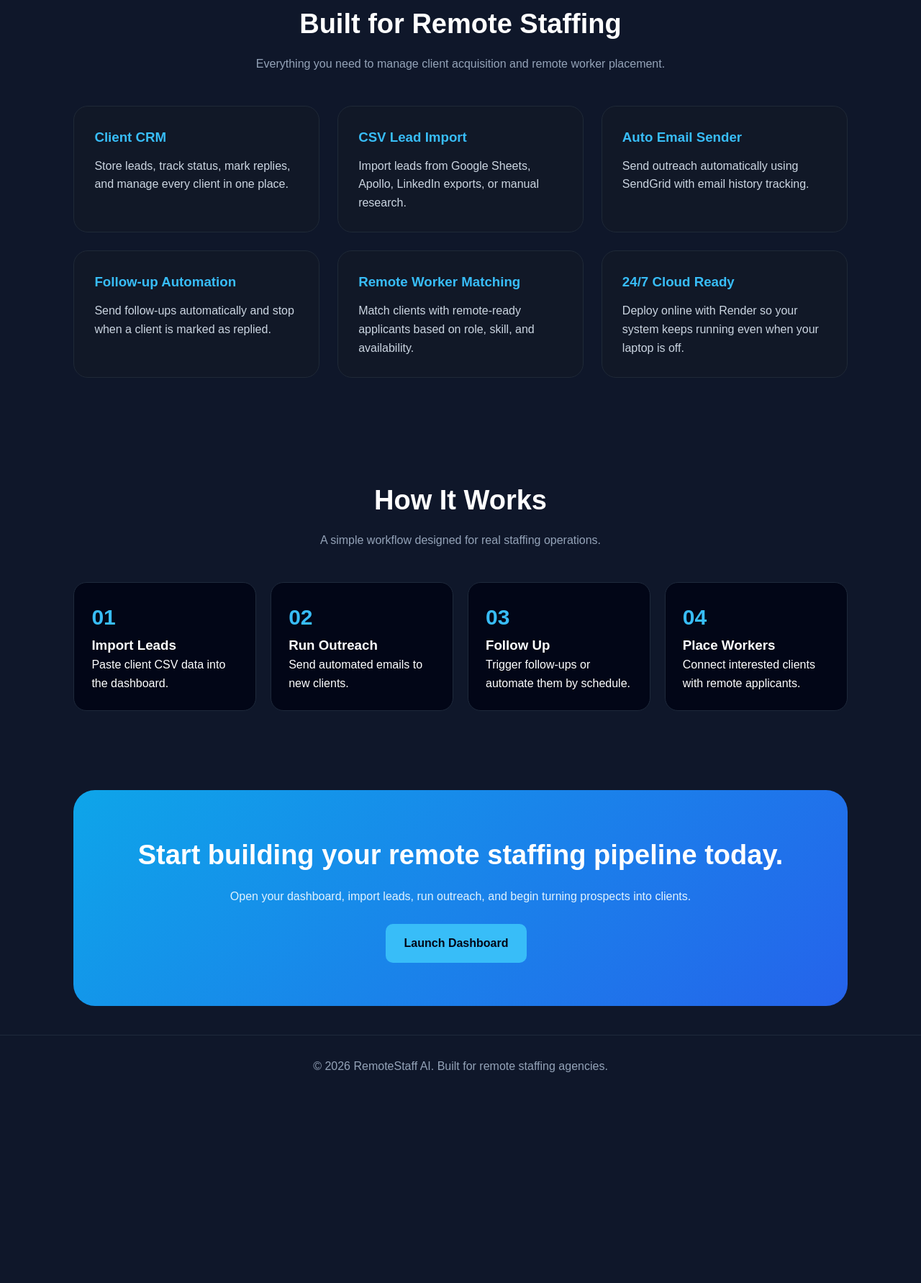
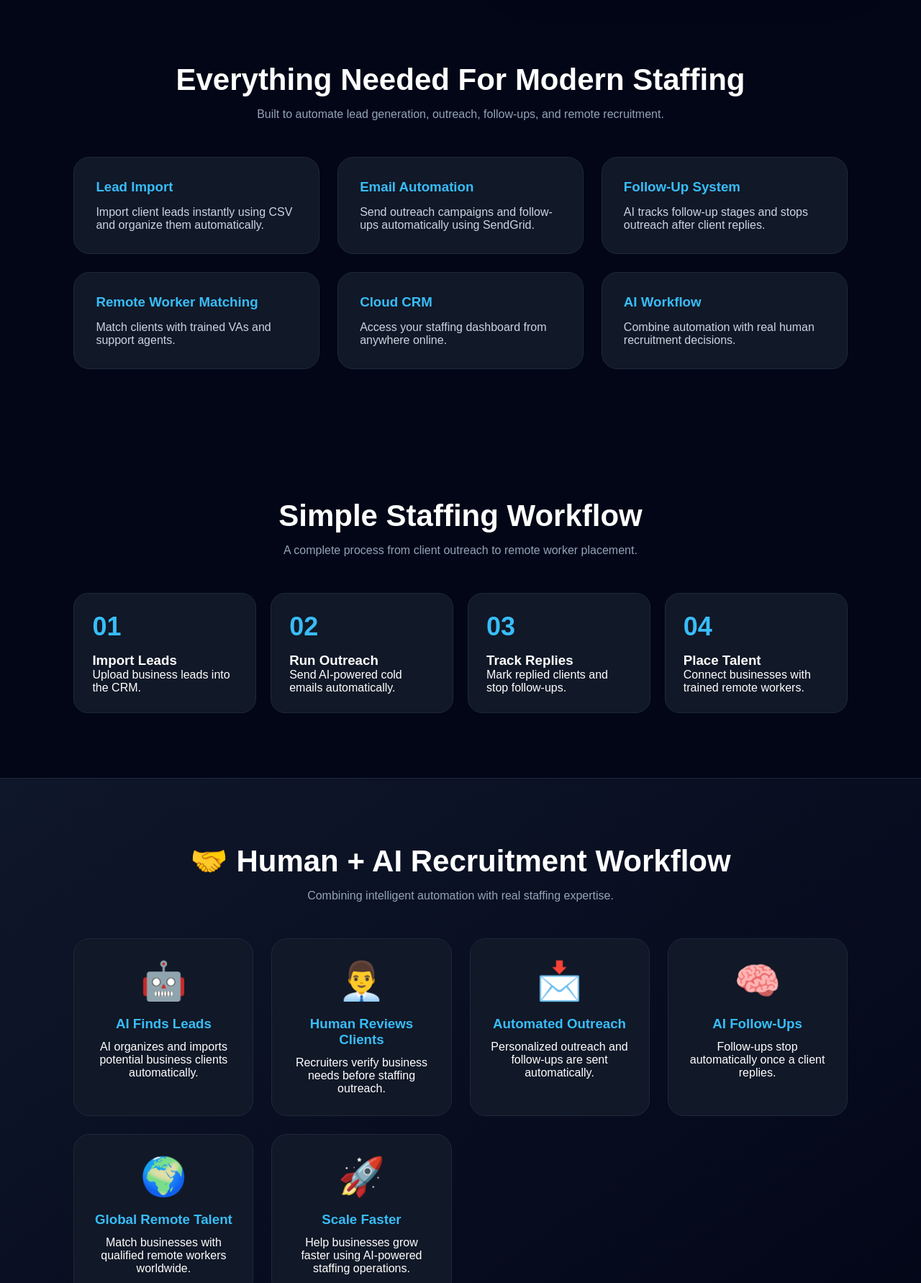
Before and after one commit to remotework2026/remote-staffing-ai, a website: page landing.html in a window 1280 px wide. Shown: the part 1017-2800 px from the top of the page at 72% size. Before the commit the page ends 2541 px from the top, so only its background shows below. Drawn offline with Linux system fonts and the light colour scheme.

Commit message:
Add files via upload

```diff
--- a/landing.html
+++ b/landing.html
@@ -2,340 +2,518 @@
 <html lang="en">
 <head>
   <meta charset="UTF-8" />
-  <meta name="viewport" content="width=device-width, initial-scale=1.0" />
-  <title>Remote Staffing AI Agent</title>
+  <meta name="viewport" content="width=device-width, initial-scale=1.0"/>
+  <title>RemoteStaff AI</title>
 
   <style>
-    * {
-      margin: 0;
-      padding: 0;
-      box-sizing: border-box;
-      font-family: Arial, sans-serif;
+
+    *{
+      margin:0;
+      padding:0;
+      box-sizing:border-box;
+      font-family:Arial,sans-serif;
     }
 
-    body {
-      background: #0f172a;
-      color: white;
-      line-height: 1.6;
+    body{
+      background:#020617;
+      color:white;
+      overflow-x:hidden;
     }
 
-    header {
-      padding: 25px 8%;
-      display: flex;
-      justify-content: space-between;
-      align-items: center;
+    header{
+      display:flex;
+      justify-content:space-between;
+      align-items:center;
+      padding:25px 8%;
+      position:sticky;
+      top:0;
+      background:rgba(2,6,23,0.95);
+      backdrop-filter:blur(10px);
+      z-index:100;
+      border-bottom:1px solid #1e293b;
     }
 
-    .logo {
-      font-size: 24px;
-      font-weight: bold;
-      color: #38bdf8;
+    .logo{
+      font-size:26px;
+      font-weight:bold;
+      color:#38bdf8;
     }
 
-    nav a {
-      color: white;
-      margin-left: 25px;
-      text-decoration: none;
-      opacity: 0.85;
+    nav a{
+      color:white;
+      text-decoration:none;
+      margin-left:25px;
+      opacity:0.85;
     }
 
-    .hero {
-      padding: 90px 8%;
-      display: grid;
-      grid-template-columns: 1.1fr 0.9fr;
-      gap: 50px;
-      align-items: center;
+    nav a:hover{
+      color:#38bdf8;
     }
 
-    .hero h1 {
-      font-size: 56px;
-      line-height: 1.1;
-      margin-bottom: 25px;
+    .hero{
+      min-height:90vh;
+      display:grid;
+      grid-template-columns:1.1fr 0.9fr;
+      align-items:center;
+      padding:80px 8%;
+      gap:60px;
     }
 
-    .hero span {
-      color: #38bdf8;
+    .hero h1{
+      font-size:64px;
+      line-height:1.1;
+      margin-bottom:25px;
     }
 
-    .hero p {
-      font-size: 19px;
-      color: #cbd5e1;
-      margin-bottom: 30px;
+    .hero span{
+      color:#38bdf8;
     }
 
-    .btn {
-      display: inline-block;
-      background: #38bdf8;
-      color: #020617;
-      padding: 14px 26px;
-      border-radius: 10px;
-      text-decoration: none;
-      font-weight: bold;
-      margin-right: 12px;
+    .hero p{
+      color:#cbd5e1;
+      font-size:20px;
+      margin-bottom:30px;
+      max-width:650px;
     }
 
-    .btn.secondary {
-      background: transparent;
-      color: white;
-      border: 1px solid #334155;
+    .btn{
+      display:inline-block;
+      padding:15px 28px;
+      border-radius:12px;
+      text-decoration:none;
+      font-weight:bold;
+      margin-right:15px;
+      transition:0.3s;
     }
 
-    .panel {
-      background: linear-gradient(145deg, #1e293b, #020617);
-      padding: 30px;
-      border-radius: 24px;
-      border: 1px solid #334155;
-      box-shadow: 0 25px 80px rgba(0,0,0,0.35);
+    .btn.primary{
+      background:#38bdf8;
+      color:#020617;
     }
 
-    .metric {
-      background: #020617;
-      padding: 18px;
-      border-radius: 16px;
-      margin-bottom: 15px;
-      border: 1px solid #1e293b;
+    .btn.secondary{
+      border:1px solid #334155;
+      color:white;
     }
 
-    .metric strong {
-      color: #38bdf8;
-      font-size: 26px;
+    .btn:hover{
+      transform:translateY(-3px);
     }
 
-    section {
-      padding: 70px 8%;
+    .hero-card{
+      background:linear-gradient(145deg,#111827,#020617);
+      border:1px solid #1e293b;
+      border-radius:28px;
+      padding:35px;
+      box-shadow:0 30px 80px rgba(0,0,0,0.35);
     }
 
-    .section-title {
-      text-align: center;
-      margin-bottom: 45px;
+    .metric{
+      background:#020617;
+      padding:20px;
+      border-radius:18px;
+      margin-bottom:15px;
+      border:1px solid #1e293b;
     }
 
-    .section-title h2 {
-      font-size: 38px;
-      margin-bottom: 12px;
+    .metric h3{
+      color:#38bdf8;
+      font-size:32px;
+      margin-bottom:5px;
     }
 
-    .section-title p {
-      color: #94a3b8;
+    section{
+      padding:90px 8%;
     }
 
-    .grid {
-      display: grid;
-      grid-template-columns: repeat(3, 1fr);
-      gap: 25px;
+    .section-title{
+      text-align:center;
+      margin-bottom:50px;
     }
 
-    .card {
-      background: #111827;
-      padding: 28px;
-      border-radius: 20px;
-      border: 1px solid #1f2937;
-      transition: 0.3s;
+    .section-title h2{
+      font-size:42px;
+      margin-bottom:15px;
     }
 
-    .card:hover {
-      transform: translateY(-6px);
-      border-color: #38bdf8;
+    .section-title p{
+      color:#94a3b8;
+      max-width:700px;
+      margin:auto;
     }
 
-    .card h3 {
-      color: #38bdf8;
-      margin-bottom: 12px;
+    .grid{
+      display:grid;
+      grid-template-columns:repeat(auto-fit,minmax(260px,1fr));
+      gap:25px;
     }
 
-    .card p {
-      color: #cbd5e1;
+    .card{
+      background:#111827;
+      padding:30px;
+      border-radius:22px;
+      border:1px solid #1e293b;
+      transition:0.3s;
     }
 
-    .steps {
-      display: grid;
-      grid-template-columns: repeat(4, 1fr);
-      gap: 20px;
+    .card:hover{
+      transform:translateY(-8px);
+      border-color:#38bdf8;
     }
 
-    .step {
-      background: #020617;
-      padding: 24px;
-      border-radius: 18px;
-      border: 1px solid #1e293b;
+    .card h3{
+      color:#38bdf8;
+      margin-bottom:15px;
     }
 
-    .step .num {
-      color: #38bdf8;
-      font-size: 30px;
-      font-weight: bold;
+    .card p{
+      color:#cbd5e1;
     }
 
-    .cta {
-      text-align: center;
-      background: linear-gradient(135deg, #0ea5e9, #2563eb);
-      border-radius: 30px;
-      padding: 60px 30px;
-      margin: 40px 8%;
+    .workflow{
+      display:grid;
+      grid-template-columns:repeat(auto-fit,minmax(220px,1fr));
+      gap:20px;
     }
 
-    .cta h2 {
-      font-size: 38px;
-      margin-bottom: 15px;
+    .step{
+      background:#111827;
+      padding:25px;
+      border-radius:20px;
+      border:1px solid #1e293b;
     }
 
-    .cta p {
-      max-width: 650px;
-      margin: 0 auto 25px;
-      color: #e0f2fe;
+    .step .num{
+      font-size:36px;
+      color:#38bdf8;
+      font-weight:bold;
+      margin-bottom:15px;
     }
 
-    footer {
-      text-align: center;
-      padding: 30px;
-      color: #94a3b8;
-      border-top: 1px solid #1e293b;
+    .ai-section{
+      background:linear-gradient(145deg,#0f172a,#020617);
+      border-top:1px solid #1e293b;
+      border-bottom:1px solid #1e293b;
     }
 
-    @media (max-width: 900px) {
-      .hero {
-        grid-template-columns: 1fr;
+    .ai-grid{
+      display:grid;
+      grid-template-columns:repeat(auto-fit,minmax(250px,1fr));
+      gap:25px;
+    }
+
+    .ai-card{
+      background:#111827;
+      padding:28px;
+      border-radius:22px;
+      border:1px solid #1e293b;
+      transition:0.3s;
+      text-align:center;
+    }
+
+    .ai-card:hover{
+      transform:translateY(-8px);
+      border-color:#38bdf8;
+    }
+
+    .avatar{
+      font-size:52px;
+      margin-bottom:18px;
+    }
+
+    .ai-card h3{
+      color:#38bdf8;
+      margin-bottom:12px;
+    }
+
+    .cta{
+      background:linear-gradient(135deg,#0ea5e9,#2563eb);
+      border-radius:32px;
+      padding:70px 40px;
+      text-align:center;
+      margin:40px 8%;
+    }
+
+    .cta h2{
+      font-size:42px;
+      margin-bottom:18px;
+    }
+
+    .cta p{
+      max-width:700px;
+      margin:auto;
+      margin-bottom:25px;
+      color:#dbeafe;
+    }
+
+    footer{
+      text-align:center;
+      padding:35px;
+      color:#94a3b8;
+      border-top:1px solid #1e293b;
+    }
+
+    @media(max-width:900px){
+
+      .hero{
+        grid-template-columns:1fr;
       }
 
-      .hero h1 {
-        font-size: 40px;
+      .hero h1{
+        font-size:44px;
       }
 
-      .grid,
-      .steps {
-        grid-template-columns: 1fr;
-      }
-
-      nav {
-        display: none;
+      nav{
+        display:none;
       }
     }
+
   </style>
 </head>
 
 <body>
 
 <header>
-  <div class="logo">RemoteStaff AI</div>
+
+  <div class="logo">
+    RemoteStaff AI
+  </div>
+
   <nav>
     <a href="#features">Features</a>
     <a href="#workflow">Workflow</a>
-    <a href="#contact">Start</a>
+    <a href="#ai">AI Staffing</a>
+    <a href="/index.html">Dashboard</a>
   </nav>
+
 </header>
 
 <section class="hero">
+
   <div>
-    <h1>Automate your <span>remote staffing agency</span> from lead to placement.</h1>
+
+    <h1>
+      AI-Powered <span>Remote Staffing</span> System
+    </h1>
+
     <p>
-      Find clients, import leads, send outreach, track follow-ups, and manage remote workers using one simple AI-powered staffing system.
+      Automate client outreach, follow-ups, remote worker matching, and staffing workflows using one modern AI recruitment platform.
     </p>
-    <a href="index.html" class="btn">Open Dashboard</a>
-    <a href="#features" class="btn secondary">See Features</a>
+
+    <a href="/index.html" class="btn primary">
+      Open Dashboard
+    </a>
+
+    <a href="#features" class="btn secondary">
+      Explore Features
+    </a>
+
   </div>
 
-  <div class="panel">
+  <div class="hero-card">
+
     <div class="metric">
-      <p>New Clients Imported</p>
-      <strong>128+</strong>
+      <h3>24/7</h3>
+      <p>Automated outreach and follow-up engine</p>
     </div>
+
     <div class="metric">
-      <p>Automated Emails Sent</p>
-      <strong>24/7</strong>
+      <h3>AI CRM</h3>
+      <p>Track leads, replies, and staffing pipelines</p>
     </div>
+
     <div class="metric">
-      <p>Follow-up Automation</p>
-      <strong>Active</strong>
+      <h3>Remote Ready</h3>
+      <p>Manage applicants and staffing globally</p>
     </div>
+
     <div class="metric">
-      <p>Remote Applicant Matching</p>
-      <strong>AI Ready</strong>
+      <h3>Cloud Hosted</h3>
+      <p>Accessible anywhere using Render deployment</p>
     </div>
+
   </div>
+
 </section>
 
 <section id="features">
+
   <div class="section-title">
-    <h2>Built for Remote Staffing</h2>
-    <p>Everything you need to manage client acquisition and remote worker placement.</p>
+    <h2>Everything Needed For Modern Staffing</h2>
+    <p>
+      Built to automate lead generation, outreach, follow-ups, and remote recruitment.
+    </p>
   </div>
 
   <div class="grid">
+
     <div class="card">
-      <h3>Client CRM</h3>
-      <p>Store leads, track status, mark replies, and manage every client in one place.</p>
+      <h3>Lead Import</h3>
+      <p>
+        Import client leads instantly using CSV and organize them automatically.
+      </p>
     </div>
 
     <div class="card">
-      <h3>CSV Lead Import</h3>
-      <p>Import leads from Google Sheets, Apollo, LinkedIn exports, or manual research.</p>
+      <h3>Email Automation</h3>
+      <p>
+        Send outreach campaigns and follow-ups automatically using SendGrid.
+      </p>
     </div>
 
     <div class="card">
-      <h3>Auto Email Sender</h3>
-      <p>Send outreach automatically using SendGrid with email history tracking.</p>
-    </div>
-
-    <div class="card">
-      <h3>Follow-up Automation</h3>
-      <p>Send follow-ups automatically and stop when a client is marked as replied.</p>
+      <h3>Follow-Up System</h3>
+      <p>
+        AI tracks follow-up stages and stops outreach after client replies.
+      </p>
     </div>
 
     <div class="card">
       <h3>Remote Worker Matching</h3>
-      <p>Match clients with remote-ready applicants based on role, skill, and availability.</p>
+      <p>
+        Match clients with trained VAs and support agents.
+      </p>
     </div>
 
     <div class="card">
-      <h3>24/7 Cloud Ready</h3>
-      <p>Deploy online with Render so your system keeps running even when your laptop is off.</p>
+      <h3>Cloud CRM</h3>
+      <p>
+        Access your staffing dashboard from anywhere online.
+      </p>
     </div>
+
+    <div class="card">
+      <h3>AI Workflow</h3>
+      <p>
+        Combine automation with real human recruitment decisions.
+      </p>
+    </div>
+
   </div>
+
 </section>
 
 <section id="workflow">
+
   <div class="section-title">
-    <h2>How It Works</h2>
-    <p>A simple workflow designed for real staffing operations.</p>
+    <h2>Simple Staffing Workflow</h2>
+    <p>
+      A complete process from client outreach to remote worker placement.
+    </p>
   </div>
 
-  <div class="steps">
+  <div class="workflow">
+
     <div class="step">
       <div class="num">01</div>
       <h3>Import Leads</h3>
-      <p>Paste client CSV data into the dashboard.</p>
+      <p>Upload business leads into the CRM.</p>
     </div>
 
     <div class="step">
       <div class="num">02</div>
       <h3>Run Outreach</h3>
-      <p>Send automated emails to new clients.</p>
+      <p>Send AI-powered cold emails automatically.</p>
     </div>
 
     <div class="step">
       <div class="num">03</div>
-      <h3>Follow Up</h3>
-      <p>Trigger follow-ups or automate them by schedule.</p>
+      <h3>Track Replies</h3>
+      <p>Mark replied clients and stop follow-ups.</p>
     </div>
 
     <div class="step">
       <div class="num">04</div>
-      <h3>Place Workers</h3>
-      <p>Connect interested clients with remote applicants.</p>
+      <h3>Place Talent</h3>
+      <p>Connect businesses with trained remote workers.</p>
     </div>
+
   </div>
+
 </section>
 
-<div class="cta" id="contact">
-  <h2>Start building your remote staffing pipeline today.</h2>
+<section class="ai-section" id="ai">
+
+  <div class="section-title">
+    <h2>🤝 Human + AI Recruitment Workflow</h2>
+
+    <p>
+      Combining intelligent automation with real staffing expertise.
+    </p>
+  </div>
+
+  <div class="ai-grid">
+
+    <div class="ai-card">
+      <div class="avatar">🤖</div>
+      <h3>AI Finds Leads</h3>
+      <p>
+        AI organizes and imports potential business clients automatically.
+      </p>
+    </div>
+
+    <div class="ai-card">
+      <div class="avatar">👨‍💼</div>
+      <h3>Human Reviews Clients</h3>
+      <p>
+        Recruiters verify business needs before staffing outreach.
+      </p>
+    </div>
+
+    <div class="ai-card">
+      <div class="avatar">📩</div>
+      <h3>Automated Outreach</h3>
+      <p>
+        Personalized outreach and follow-ups are sent automatically.
+      </p>
+    </div>
+
+    <div class="ai-card">
+      <div class="avatar">🧠</div>
+      <h3>AI Follow-Ups</h3>
+      <p>
+        Follow-ups stop automatically once a client replies.
+      </p>
+    </div>
+
+    <div class="ai-card">
+      <div class="avatar">🌍</div>
+      <h3>Global Remote Talent</h3>
+      <p>
+        Match businesses with qualified remote workers worldwide.
+      </p>
+    </div>
+
+    <div class="ai-card">
+      <div class="avatar">🚀</div>
+      <h3>Scale Faster</h3>
+      <p>
+        Help businesses grow faster using AI-powered staffing operations.
+      </p>
+    </div>
+
+  </div>
+
+</section>
+
+<div class="cta">
+
+  <h2>
+    Launch Your Remote Staffing Operation
+  </h2>
+
   <p>
-    Open your dashboard, import leads, run outreach, and begin turning prospects into clients.
+    Start importing leads, running outreach campaigns, and automating recruitment workflows today.
   </p>
-  <a href="index.html" class="btn">Launch Dashboard</a>
+
+  <a href="/index.html" class="btn primary">
+    Open Dashboard
+  </a>
+
 </div>
 
 <footer>
-  © 2026 RemoteStaff AI. Built for remote staffing agencies.
+  © 2026 RemoteStaff AI • AI-Powered Staffing Automation
 </footer>
 
 </body>
```
